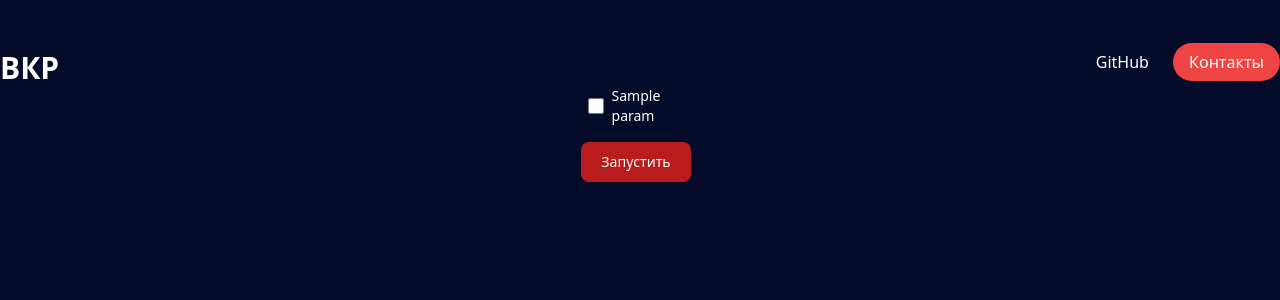
After one commit to twist9743/VKR_ANON, a Flask app: template templates/choose_params.html in a window 1280 px wide. The commit adds this page. Shown: the top 300 px of the page. Run offline with Flask 3, Linux system fonts and the light colour scheme; the template is opened without the code that fills it: most values are stand-ins (such as "Sample title", 1, 10 or a date in 2020); some libraries are stand-ins or nearby versions.

Commit message:
Added user choice in params

```diff
--- a/app.py
+++ b/app.py
@@ -11,7 +11,7 @@ from fundament import (W_NORM, auth_chance_1_param, auth_chance_2_param,
                        read_csv, read_file)
 
 app = Flask(__name__)
-
+data=dict(df=None,exclude_params=None)
 app.config.update(SECRET_KEY="osd(99092=36&462134kjKDhuIS_d23")
 
 
@@ -30,7 +30,11 @@ def home():
             "session",
             hashlib.sha256(str(int(random.random() * 10)).encode()).hexdigest(),
         )
+
+
     return res
+
+
 
 
 @app.route("/api/upload_file", methods=["POST"])
@@ -49,29 +53,51 @@ def api_upload():
         }
     return {"error": False}
 
-@app.route("/results", methods=["GET"])
-def results():
+def check_file():
     if request.cookies.get("session", None) == None:
         return redirect(url_for("home.html"))
 
     session = request.cookies.get("session")
 
     if os.path.isfile("user_files/" + session + ".xlsx"):
-        df, params = read_file("user_files/" + session + ".xlsx", "xlsx")
+        data["df"] = read_file("user_files/" + session + ".xlsx", "xlsx")
     elif os.path.isfile("user_files/" + session + ".csv"):
-        df, params = read_csv("user_files/" + session + ".csv", "csv")
+        data["df"] = read_csv("user_files/" + session + ".csv", "csv")
 
+
+
+@app.route("/choose_params", methods=["GET","POST"])
+def choose_params():
+    if request.method=='GET':
+        check_file()
+        #df = df.drop(columns=['FirstName','MiddleName'])
+        params=set(data["df"].columns)
+    if request.method=="POST":
+        params_to_exclude =set(request.form.getlist("params"))
+
+
+        data["exclude_params"]=params_to_exclude
+        return redirect(url_for("results"))
+
+    return render_template("choose_params.html", params=params)
+
+
+@app.route("/results", methods=["GET"])
+def results():
+
+    params = list(data["exclude_params"])
     result_1_param = {}
     result_2_param = {}
 
+
     Q_j_list = []
     for i in params:
-        Q_j_list.append(auth_chance_1_param(df, i, result_1_param))
+        Q_j_list.append(auth_chance_1_param(data["df"], i, result_1_param))
 
     xy_list = []
-    for i in combinations(params.to_list(), 2):
+    for i in combinations(params, 2):
         xy_list.append(
-            auth_chance_2_param(df, i[0], i[1], result_2_param)
+            auth_chance_2_param(data["df"], i[0], i[1], result_2_param)
         )
 
 
@@ -149,29 +175,23 @@ def results():
 
 @app.route("/full_results", methods=["GET"])
 def full_results():
-    if request.cookies.get("session", None) == None:
-        return redirect(url_for("home.html"))
 
-    session = request.cookies.get("session")
-
-    if os.path.isfile("user_files/" + session + ".xlsx"):
-        df, params = read_file("user_files/" + session + ".xlsx", "xlsx")
-    elif os.path.isfile("user_files/" + session + ".csv"):
-        df, params = read_file("user_files/" + session + ".csv", "csv")
-
+    params = list(data["exclude_params"])
     result_1_param = {}
     result_2_param = {}
 
+
+
     Q_j_list = []
     for i in params:
-        Q_j_list.append(auth_chance_1_param(df, i, result_1_param))
+        Q_j_list.append(auth_chance_1_param(data["df"], i, result_1_param))
 
     xy_list = []
-    for i in combinations(params.to_list(), 2):
+    for i in combinations(params, 2):
         xy_list.append(
-            auth_chance_2_param(df, i[0], i[1], result_2_param)
+            auth_chance_2_param(data["df"], i[0], i[1], result_2_param)
         )
-
+    print(xy_list)
     return render_template(
         "full_results.html",
         data={
@@ -185,3 +205,12 @@ def full_results():
 
 if __name__ == "__main__":
     app.run(debug=True)
+
+# Выбор атрибутов пользователем
+''' new_params = list()
+    user_params = input().split()
+    for i in user_params:
+        for j in range(len(params)):
+            if i == list(params)[j]:
+                new_params.append(list(params)[j])
+    print("ПОЛЬЗОВАТЕЛЬСКИЕ ПАРАМЕТРЫ", new_params) '''
--- a/fundament.py
+++ b/fundament.py
@@ -9,13 +9,13 @@ W_NORM = 0.05
 
 def read_file(file_name, file_ext="xlsx"):
     df = pd.read_excel(file_name, header=0)
-    params = df.columns
-    return (df, params)
+
+    return df
 
 def read_csv(file_name,file_ext="csv"):
     df = pd.read_csv(file_name, header=0)
-    params=df.columns
-    return(df,params)
+
+    return df
 
 
 def all_info(df):
--- a/static/dist/css/output.css
+++ b/static/dist/css/output.css
@@ -577,12 +577,32 @@ video {
   margin-right: auto;
 }
 
+.mb-2 {
+  margin-bottom: 0.5rem;
+}
+
+.mb-4 {
+  margin-bottom: 1rem;
+}
+
 .mb-5 {
   margin-bottom: 1.25rem;
 }
 
+.ml-2 {
+  margin-left: 0.5rem;
+}
+
+.mr-2 {
+  margin-right: 0.5rem;
+}
+
 .mt-10 {
   margin-top: 2.5rem;
+}
+
+.ml-3 {
+  margin-left: 0.75rem;
 }
 
 .block {
@@ -605,8 +625,25 @@ video {
   display: none;
 }
 
+.h-4 {
+  height: 1rem;
+}
+
+.h-max {
+  height: -moz-max-content;
+  height: max-content;
+}
+
+.h-full {
+  height: 100%;
+}
+
 .w-2\/3 {
   width: 66.666667%;
+}
+
+.w-4 {
+  width: 1rem;
 }
 
 .w-\[500px\] {
@@ -615,6 +652,14 @@ video {
 
 .w-full {
   width: 100%;
+}
+
+.w-32 {
+  width: 8rem;
+}
+
+.transform {
+  transform: translate(var(--tw-translate-x), var(--tw-translate-y)) rotate(var(--tw-rotate)) skewX(var(--tw-skew-x)) skewY(var(--tw-skew-y)) scaleX(var(--tw-scale-x)) scaleY(var(--tw-scale-y));
 }
 
 .grid-cols-2 {
@@ -651,12 +696,30 @@ video {
   white-space: nowrap;
 }
 
+.rounded {
+  border-radius: 0.25rem;
+}
+
 .rounded-full {
   border-radius: 9999px;
 }
 
+.rounded-lg {
+  border-radius: 0.5rem;
+}
+
 .border-b {
   border-bottom-width: 1px;
+}
+
+.border-gray-300 {
+  --tw-border-opacity: 1;
+  border-color: rgb(209 213 219 / var(--tw-border-opacity));
+}
+
+.bg-gray-100 {
+  --tw-bg-opacity: 1;
+  background-color: rgb(243 244 246 / var(--tw-bg-opacity));
 }
 
 .bg-gray-50 {
@@ -674,6 +737,11 @@ video {
   background-color: rgb(239 68 68 / var(--tw-bg-opacity));
 }
 
+.bg-red-700 {
+  --tw-bg-opacity: 1;
+  background-color: rgb(185 28 28 / var(--tw-bg-opacity));
+}
+
 .bg-white {
   --tw-bg-opacity: 1;
   background-color: rgb(255 255 255 / var(--tw-bg-opacity));
@@ -684,6 +752,11 @@ video {
   padding-right: 1rem;
 }
 
+.px-5 {
+  padding-left: 1.25rem;
+  padding-right: 1.25rem;
+}
+
 .px-6 {
   padding-left: 1.5rem;
   padding-right: 1.5rem;
@@ -692,6 +765,11 @@ video {
 .py-2 {
   padding-top: 0.5rem;
   padding-bottom: 0.5rem;
+}
+
+.py-2\.5 {
+  padding-top: 0.625rem;
+  padding-bottom: 0.625rem;
 }
 
 .py-3 {
@@ -774,6 +856,11 @@ video {
   text-transform: uppercase;
 }
 
+.text-blue-600 {
+  --tw-text-opacity: 1;
+  color: rgb(37 99 235 / var(--tw-text-opacity));
+}
+
 .text-gray-500 {
   --tw-text-opacity: 1;
   color: rgb(107 114 128 / var(--tw-text-opacity));
--- a/static/js/home.js
+++ b/static/js/home.js
@@ -23,5 +23,5 @@ file.addEventListener("change", async function (event) {
         return
     }
 
-    window.location.href = "/results"
+    window.location.href = "/choose_params"
 })
--- /dev/null
+++ b/templates/choose_params.html
@@ -0,0 +1,17 @@
+{% extends 'base.html' %} {% block content %}
+<body class="bg-mainColor text-white h-full">
+<div class="flex justify-center">
+<form method="POST" class="flex items-center w-32 flex-col">
+<fieldset>
+    <div class="flex items-center mb-4">
+        {% for param in params %}
+        <input id="{{param}}" type="checkbox" name="params" value="{{param}}" class="ml-3 w-4 h-4 text-blue-600 bg-gray-100 border-gray-300 rounded focus:ring-blue-500 dark:focus:ring-blue-600 dark:ring-offset-gray-800 dark:focus:ring-offset-gray-800 focus:ring-2 dark:bg-gray-700 dark:border-gray-600">
+        <label class="ml-2 text-sm font-medium text-white dark:text-gray-300">{{param}}</label>
+        {% endfor %}
+    </div>
+  </fieldset>
+  <button type="submit" class="items-center focus:outline-none text-white bg-red-700 hover:bg-red-800 focus:ring-4 focus:ring-red-300 font-medium rounded-lg text-sm px-5 py-2.5 mr-2 mb-2 dark:bg-red-600 dark:hover:bg-red-700 dark:focus:ring-red-900">Запустить</button>
+</form>
+</div>
+</body>
+{% endblock %}
```
Also changed, not shown: other parts of static/dist/css/output.css (+74 -0 lines), static/js/results.js (+15 -2 lines), templates/full_results.html (+20 -19 lines).
